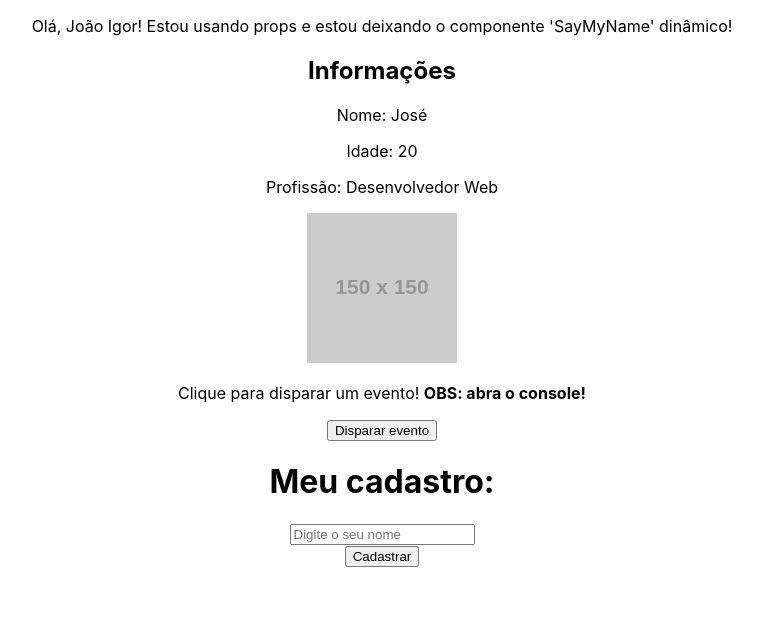
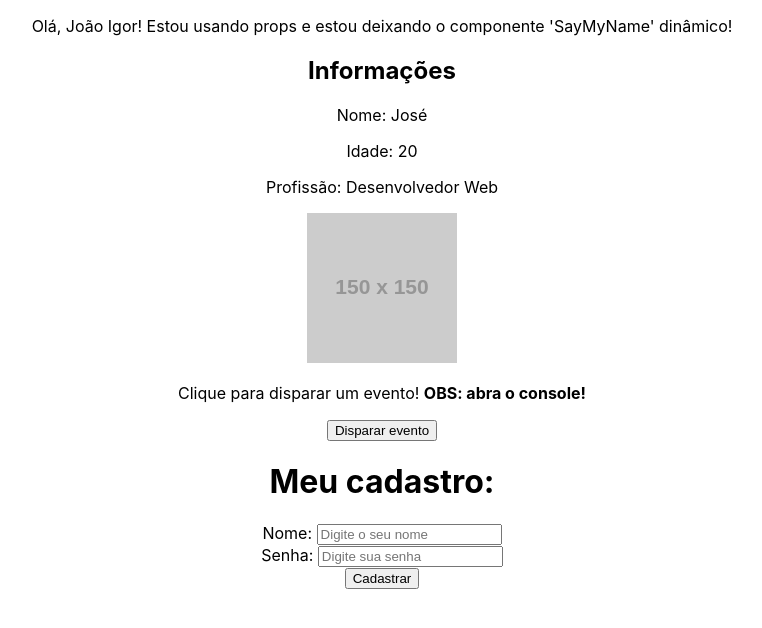
Before and after one commit to ignizxl/React, a React (Create React App) app in the folder intro-00/: page / in a window 1280 px wide. Shown: the top 628 px of the page, without its empty margins (258-1020 px from the left). Built offline with nearby package versions, Linux system fonts and the light colour scheme.

Commit message:
aula-09 - hook useState()

```diff
--- a/intro-00/src/components/Form.js
+++ b/intro-00/src/components/Form.js
@@ -1,18 +1,33 @@
+//importação do hook 'useState'
+import { useState } from "react";
 
 function Form (){
     function realizarCadastro(event){
         // O preventDefault irá impedir que o processamento/reload seja feito ao realiazar o onSubmit, ele vai parar o envio do formulário para o servidor e irá executar as linhas de comando abaixo.
 
         event.preventDefault();
-        console.log("Cadastro realizado!")
+        console.log("Cadastro realizado!");
+        console.log(`O usuário ${name} foi cadastrado com a senha ${password}.`);
     }
+
+    // definindo duas constantes:
+    // name é a variável e setName é a função que irá setar a variável name.
+    // eu posso deixar o valor de name já setado assim que eu utilizar o useState. ex: useState('joão igor') -> o valor inicial de name
+    // será 'joão igor'
+    const [name, setName]         = useState();
+    const [password, setPassword] = useState();
 
     return(
         <div>
             <h1>Meu cadastro:</h1>
             <form onSubmit={realizarCadastro}>
                 <div>
-                    <input type="text" placeholder="Digite o seu nome"/>
+                    <label htmlFor="name">Nome: </label>
+                    <input type="text" name="name" id="name" placeholder="Digite o seu nome" onChange={(event) => setName(event.target.value)}/>
+                </div>
+                <div>
+                    <label htmlFor="password">Senha: </label>
+                    <input type="password" name="password" id="password" placeholder="Digite sua senha" onChange={(event) => setPassword(event.target.value)}/>
                 </div>
                 <div>
                     <input type="submit" value="Cadastrar"/>
```
Also changed, not shown: 1 other file (tests, documents, lock files or other folders).
